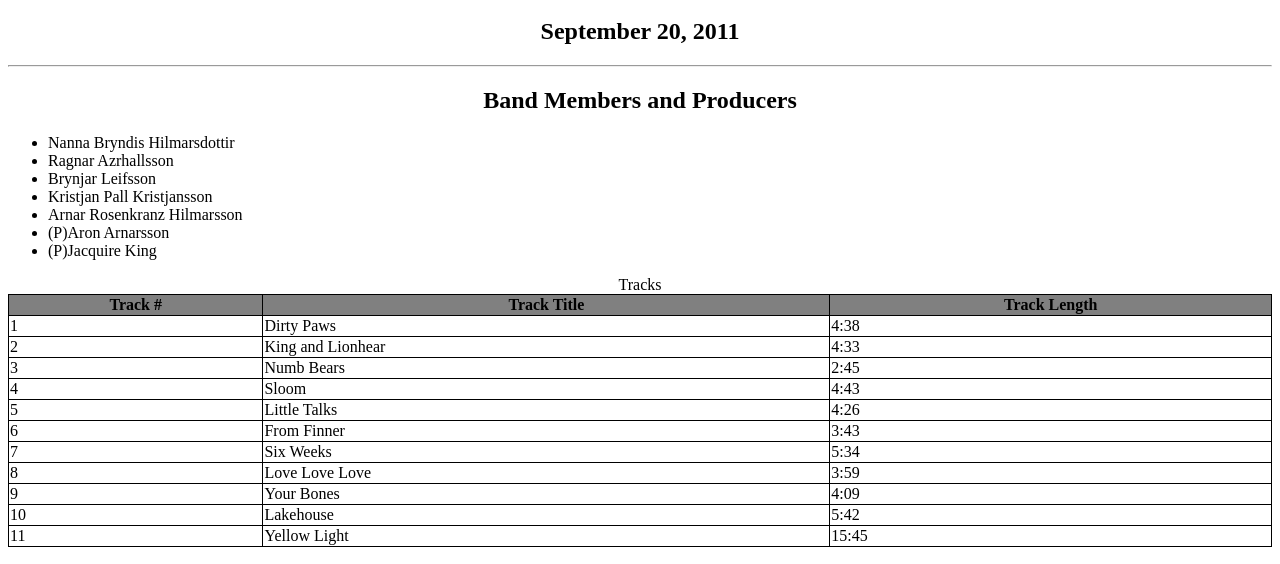
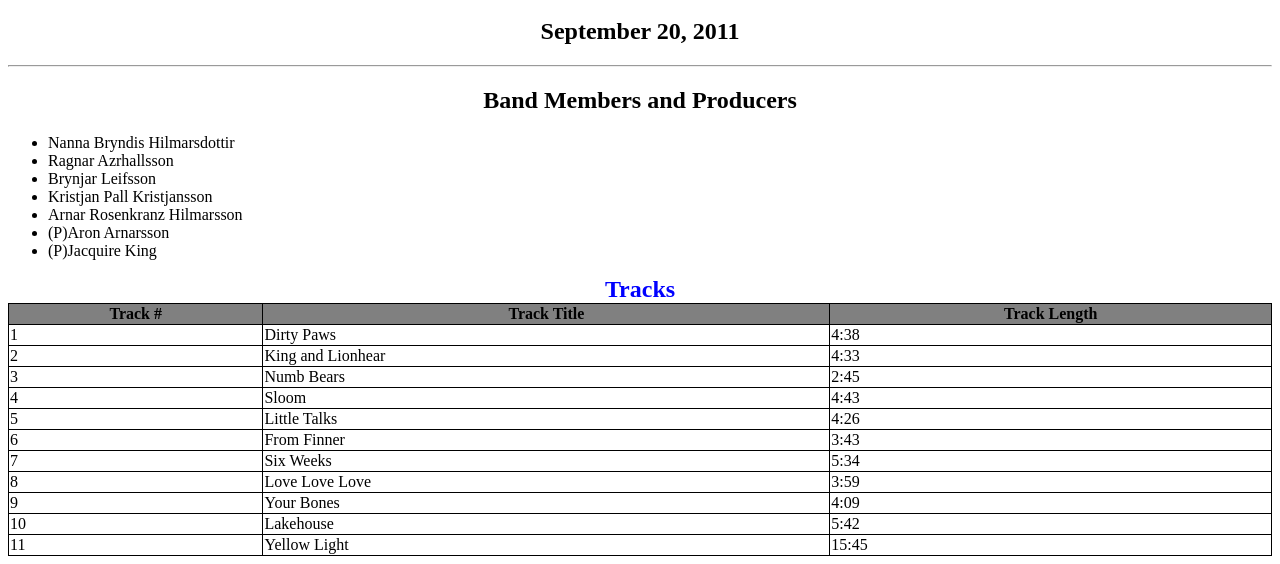
Before and after one commit to LMstephencostello/GFCWebProject1, a plain HTML site: page albumPage.html in a window 1280 px wide. Shown: the part 412-976 px from the top of the page. Drawn offline with Linux system fonts and the light colour scheme.

Commit message:
added css and style tags to the album page

```diff
--- a/album.html
+++ b/albumPage.html
@@ -1,6 +1,22 @@
 <!DOCTYPE html>
 
 <html>
+    <head>
+        <style>
+            table {
+                border:1px solid black;
+                border-collapse:collapse;
+                width: 100%;
+            }
+            th {
+                border: 1px solid black;
+                background-color: gray;
+            }
+            td {
+                border: 1px solid black;
+            }
+        </style>
+    </head>
     <body>
         <title>OMAM</title>
 
@@ -26,23 +42,9 @@
             <li>(P)Jacquire King</li>
         </ul>
 
-        <center>
-        <style>
-            table {
-                border:1px solid black;
-                border-collapse:collapse;
-                width: 100%;
-            }
-            th {
-                border: 1px solid black;
-                background-color: gray;
-            }
-            td {
-                border: 1px solid black;
-            }
-        </style>
+        <div style="align:center;" >
         <table >
-            <caption>Tracks</caption>
+            <caption style="font-size:x-large;color:blue;font-weight:bold;">Tracks</caption>
             <tr>
                 <th>Track #</th>
                 <th>Track Title</th>
@@ -104,6 +106,6 @@
                 <td>15:45</td>
             </tr>
         </table>
-        </center>
+        </div>
     </body>
 </html>
--- /dev/null
+++ b/albumStyles.css
@@ -0,0 +1,14 @@
+
+/*this makes a single line border around the thable and cells*/
+table {
+    border:1px solid black;
+    border-collapse:collapse;
+    width: 100%;
+}
+th {
+    border: 1px solid black;
+    background-color: gray;
+}
+td {
+    border: 1px solid black;
+}
```
